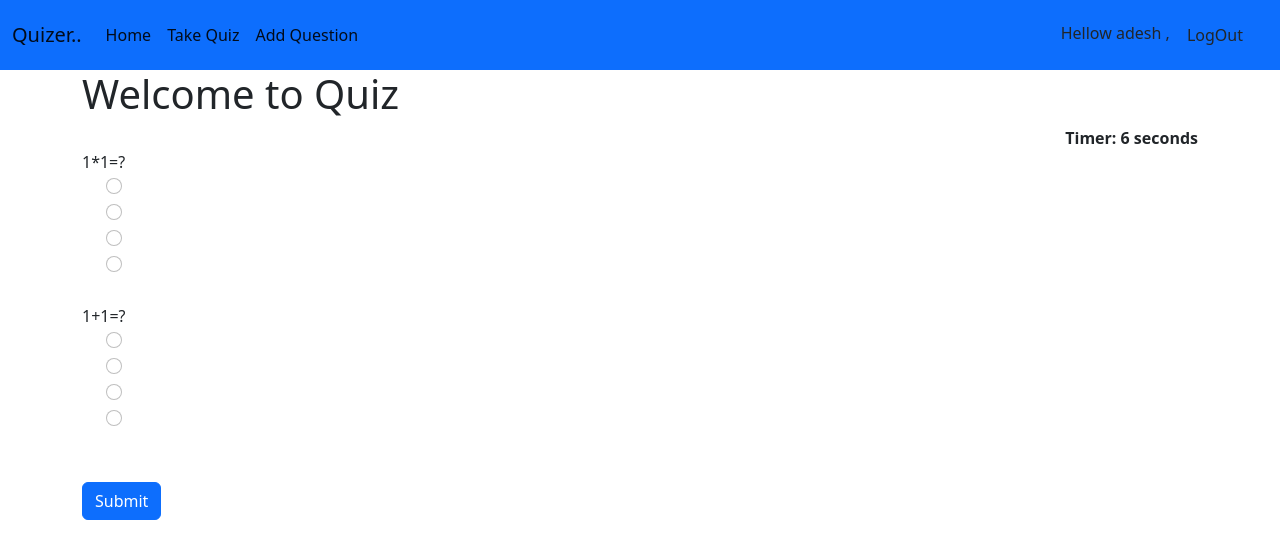
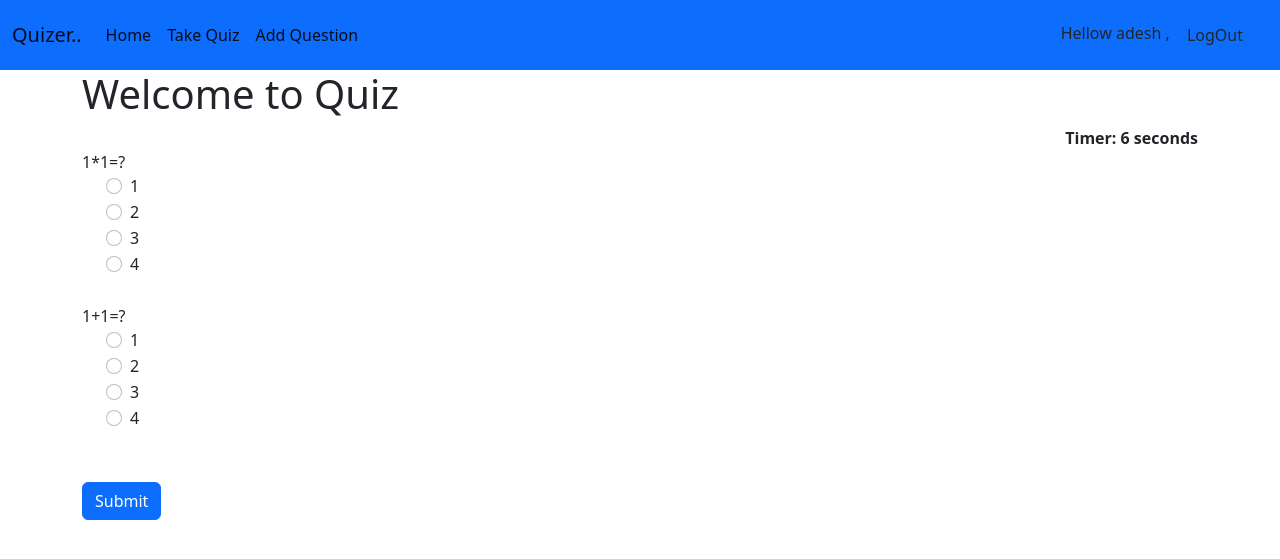
Before and after one commit to AdeshSawant4444/public_quiz, a Django app: page /quiz/ in a window 1280 px wide. Shown: the top 559 px of the page. Run offline with Django 4.2, Linux system fonts and the light colour scheme; a user stored in the database is signed in; data comes from the database, SQL or seed files in the repository.

Commit message:
pt1 change to option_1

```diff
--- a/public_quiz/quiz_app/templates/quiz_app/quiz.html
+++ b/public_quiz/quiz_app/templates/quiz_app/quiz.html
@@ -18,25 +18,25 @@
         <div class="form-check">
             <input class="form-check-input" type="radio" name="{{q.question}}" id="gridRadios1" value="option_1" >
             <label class="form-check-label" for="gridRadios1">
-                {{q.op1}}
+                {{q.option_1}}
             </label>
         </div>
         <div class="form-check">
             <input class="form-check-input" type="radio" name="{{q.question}}" id="gridRadios2" value="option_2">
             <label class="form-check-label" for="gridRadios2">
-                {{q.op2}}
+                {{q.option_2}}
             </label>
         </div>
         <div class="form-check">
             <input class="form-check-input" type="radio" name="{{q.question}}" id="gridRadios1" value="option_3">
             <label class="form-check-label" for="gridRadios1">
-                {{q.op3}}
+                {{q.option_3}}
             </label>
         </div>
         <div class="form-check">
             <input class="form-check-input" type="radio" name="{{q.question}}" id="gridRadios2" value="option_4">
             <label class="form-check-label" for="gridRadios2">
-                {{q.op4}}
+                {{q.option_4}}
             </label>
         </div>
         <br>
```
